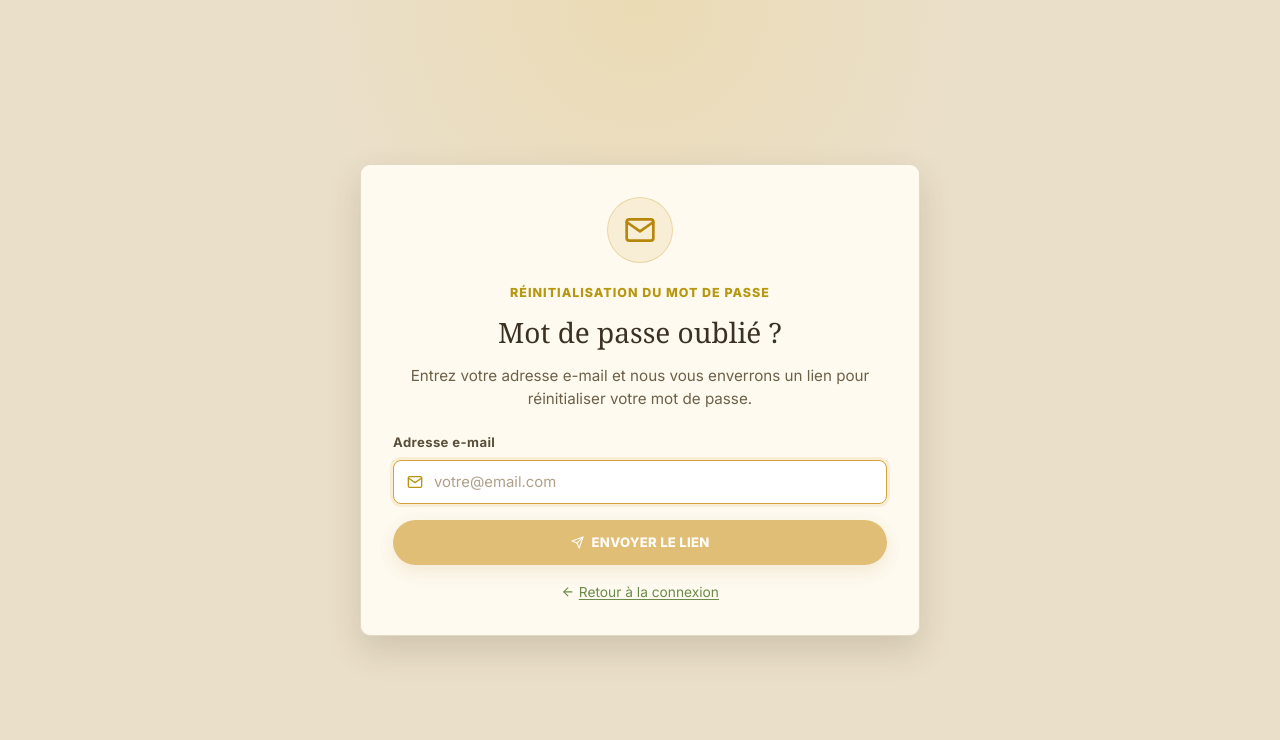
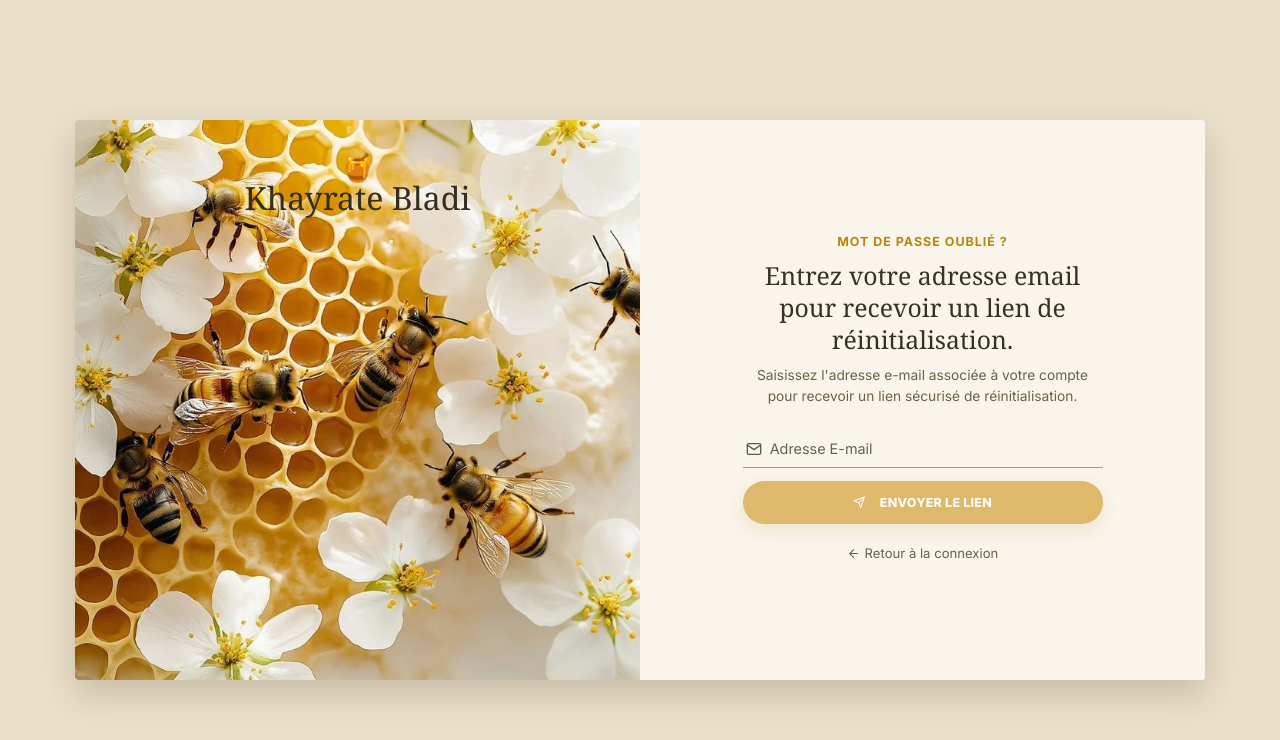
Before and after one commit to ilyilham2233/frontend, a React (Create React App) app: page /forgot-password in a window 1280 px wide. Shown: the top 740 px of the page. Built offline with nearby package versions, Linux system fonts and the light colour scheme; the HTML template or start-up script is replaced by a standard one.

Commit message:
modification

```diff
--- a/src/pages/ForgotPassword.css
+++ b/src/pages/ForgotPassword.css
@@ -1,23 +1,101 @@
-/* ForgotPassword.css - styles specifiques au formulaire */
+/* ForgotPassword.css - styles spécifiques au formulaire */
+
+.forgot-password-page {
+  min-height: 100vh;
+  display: flex;
+  align-items: center;
+  justify-content: center;
+  padding: 2rem;
+  background: #f3f2ef;
+}
+
+.forgot-password-shell {
+  display: grid;
+  grid-template-columns: minmax(420px, 1.6fr) minmax(360px, 1fr);
+  width: 100%;
+  max-width: 1120px;
+  gap: 2rem;
+  background: #fff;
+  border-radius: 40px;
+  overflow: hidden;
+  box-shadow: 0 36px 96px rgba(28, 21, 9, .12);
+}
+
+.forgot-password-visual {
+  min-height: 680px;
+  background-size: cover;
+  background-position: center;
+  position: relative;
+}
+
+.forgot-password-visual-overlay {
+  position: absolute;
+  inset: 0;
+  background: linear-gradient(180deg, rgba(255, 255, 255, .18) 0%, rgba(255, 255, 255, 0) 35%, rgba(255, 255, 255, .18) 100%);
+}
+
+.forgot-password-panel {
+  display: flex;
+  align-items: center;
+  justify-content: center;
+  background: #f9f6ef;
+}
+
+.forgot-password-card {
+  width: 100%;
+  max-width: 420px;
+  padding: 3rem 2.4rem;
+  border-radius: 32px;
+  background: #ffffff;
+  box-shadow: 0 24px 60px rgba(42, 32, 18, .12);
+  border: 1px solid rgba(166, 136, 81, .16);
+}
+
+.forgot-password-header {
+  text-align: left;
+  margin-bottom: 2rem;
+}
+
+.forgot-password-kicker {
+  display: block;
+  margin-bottom: .7rem;
+  color: #9d7c44;
+  font-size: .88rem;
+  font-weight: 700;
+  letter-spacing: .08em;
+  text-transform: uppercase;
+}
+
+.forgot-password-header h1 {
+  margin-bottom: 1rem;
+  color: #2f2a23;
+  font-size: 2rem;
+  line-height: 1.1;
+  font-weight: 700;
+}
+
+.forgot-password-header p {
+  color: #6c6354;
+  font-size: 1rem;
+  line-height: 1.75;
+}
 
 .forgot-form {
   display: flex;
   flex-direction: column;
-  gap: 1rem;
-  margin-bottom: .5rem;
+  gap: 1.25rem;
 }
 
 .forgot-field {
   display: flex;
   flex-direction: column;
-  gap: .45rem;
+  gap: .55rem;
 }
 
 .forgot-field label {
-  color: #5a4e3a;
-  font-size: .82rem;
+  color: #6f5f45;
+  font-size: .95rem;
   font-weight: 700;
-  letter-spacing: .03em;
 }
 
 .forgot-input-wrap {
@@ -28,35 +106,94 @@
 
 .forgot-input-icon {
   position: absolute;
-  left: .9rem;
-  color: #b8960f;
-  font-size: 1rem;
-  pointer-events: none;
+  left: 1rem;
+  color: #c49e5a;
+  font-size: 1.1rem;
 }
 
 .forgot-input-wrap input {
   width: 100%;
-  padding: .75rem 2.6rem .75rem 2.5rem;
-  border: 1px solid rgba(130, 103, 50, .28);
-  border-radius: 8px;
-  background: rgba(255, 255, 255, .7);
-  color: #2d271c;
-  font-size: .93rem;
+  padding: 1.05rem 1.3rem 1.05rem 3.4rem;
+  border: 1px solid rgba(143, 117, 74, .2);
+  border-radius: 18px;
+  background: #fbf8f2;
+  color: #2d271f;
+  font-size: 1rem;
   outline: none;
-  transition: border-color 200ms, box-shadow 200ms;
+  transition: border-color 200ms ease, box-shadow 200ms ease;
 }
 
 .forgot-input-wrap input::placeholder {
-  color: #b0a08a;
+  color: #b9a984;
 }
 
 .forgot-input-wrap input:focus {
-  border-color: #d4a23d;
-  box-shadow: 0 0 0 3px rgba(212, 162, 61, .14);
+  border-color: #c8a653;
+  box-shadow: 0 0 0 4px rgba(200, 166, 83, .14);
   background: #fff;
 }
 
 .forgot-input-wrap input:disabled {
-  opacity: .65;
+  opacity: .85;
   cursor: not-allowed;
 }
+
+.forgot-password-button {
+  width: 100%;
+  padding: 1rem 1.4rem;
+  border: none;
+  border-radius: 999px;
+  background: #c59e4a;
+  color: #fff;
+  font-weight: 800;
+  font-size: .95rem;
+  letter-spacing: .03em;
+  text-transform: uppercase;
+  box-shadow: 0 14px 28px rgba(197, 158, 74, .22);
+  transition: transform 180ms ease, background 180ms ease;
+}
+
+.forgot-password-button:hover:not(:disabled) {
+  transform: translateY(-1px);
+  background: #d3aa5a;
+}
+
+.forgot-password-actions {
+  margin-top: 1.5rem;
+  text-align: center;
+}
+
+.forgot-password-actions a {
+  color: #8d7a5b;
+  font-size: .95rem;
+  font-weight: 600;
+}
+
+.forgot-password-actions a:hover {
+  color: #6f5f45;
+}
+
+@media (max-width: 960px) {
+  .forgot-password-shell {
+    grid-template-columns: 1fr;
+  }
+
+  .forgot-password-visual {
+    min-height: 420px;
+  }
+}
+
+@media (max-width: 640px) {
+  .forgot-password-page {
+    padding: 1rem;
+  }
+
+  .forgot-password-card {
+    padding: 2.2rem 1.8rem;
+    border-radius: 28px;
+  }
+
+  .forgot-password-header h1 {
+    font-size: 1.75rem;
+  }
+}
--- a/src/pages/ForgotPassword.jsx
+++ b/src/pages/ForgotPassword.jsx
@@ -1,111 +1,124 @@
 import React, { useState } from 'react';
 import { Link } from 'react-router-dom';
-import { FiArrowLeft, FiCheckCircle, FiMail, FiSend } from 'react-icons/fi';
+import { FiArrowLeft, FiMail, FiSend } from 'react-icons/fi';
 import { requestPasswordReset } from '../api/auth';
-import './VerifyEmail.css';
-import './ForgotPassword.css';
 
 const ForgotPassword = () => {
-  const [email, setEmail] = useState('');
-  const [status, setStatus] = useState('idle'); // idle | sending | sent | error
+  const [email, setEmail]     = useState('');
+  const [status, setStatus]   = useState('idle');
   const [message, setMessage] = useState('');
 
   const handleSubmit = async (e) => {
     e.preventDefault();
     if (!email.trim()) return;
-
     setStatus('sending');
     setMessage('');
-
     try {
       const data = await requestPasswordReset(email.trim());
       setStatus('sent');
       setMessage(data.message || 'Si cet email existe, un lien de réinitialisation a été envoyé.');
     } catch (err) {
-      const code = err.response?.status;
+      const code       = err.response?.status;
       const apiMessage = err.response?.data?.message || err.response?.data?.errors?.email?.[0];
-
-      if (code === 422) {
       setStatus('error');
-        setMessage(apiMessage || 'Adresse e-mail invalide.');
-      } else {
-        setStatus('error');
-        setMessage(apiMessage || 'Une erreur est survenue. Réessayez plus tard.');
-      }
+      setMessage(code === 422 ? (apiMessage || 'Adresse e-mail invalide.') : (apiMessage || 'Une erreur est survenue.'));
     }
   };
 
   const isSending = status === 'sending';
-  const isSent = status === 'sent';
+  const isSent    = status === 'sent';
+  const isError   = status === 'error';
 
   return (
-    <main className="verify-email-page">
-      <section className="verify-email-card">
+    <main className="login-page">
+      <section className="login-frame">
 
-        {/* Icon */}
-        <div className="verify-email-icon">
-          {isSent ? <FiCheckCircle /> : <FiMail />}
+        {/* Gauche — image */}
+        <div
+          className="login-visual"
+          style={{ backgroundImage: `url(${process.env.PUBLIC_URL}/images/miel2.jpg)` }}
+        >
+          <div className="login-brand">
+            <span className="login-leaf">🍯</span>
+            <h1>Khayrate Bladi</h1>
+          </div>
         </div>
 
+        {/* Droite — formulaire sans card */}
+        <div className="login-panel">
+          <div style={{ width: '100%', maxWidth: '360px' }}>
+
             {/* Header */}
-        <div className="verify-email-header">
-          <span className="verify-email-kicker">Réinitialisation du mot de passe</span>
-          <h1>{isSent ? 'E-mail envoyé !' : 'Mot de passe oublié ?'}</h1>
-          <p>
+            <div className="login-header" style={{ marginBottom: '1.5rem' }}>
+              <p style={{
+                fontSize: '.78rem', fontWeight: 700, letterSpacing: '.08em',
+                color: '#b8860b', textTransform: 'uppercase', marginBottom: '.5rem'
+              }}>
+                Mot de passe oublié ?
+              </p>
+              <h2 style={{
+                fontFamily: "Georgia, 'Times New Roman', serif",
+                fontSize: '1.55rem', fontWeight: 500, color: '#3b3123',
+                marginBottom: '.6rem', lineHeight: 1.3
+              }}>
+                {isSent ? 'E-mail envoyé !' : 'Entrez votre adresse email pour recevoir un lien de réinitialisation.'}
+              </h2>
+              <p style={{ color: '#6d6049', fontSize: '.86rem', lineHeight: 1.5 }}>
                 {isSent
-              ? 'Vérifiez votre boîte mail et cliquez sur le lien reçu pour choisir un nouveau mot de passe.'
-              : 'Entrez votre adresse e-mail et nous vous enverrons un lien pour réinitialiser votre mot de passe.'}
+                  ? 'Vérifiez votre boîte mail et cliquez sur le lien reçu.'
+                  : "Saisissez l'adresse e-mail associée à votre compte pour recevoir un lien sécurisé de réinitialisation."}
               </p>
             </div>
 
-        {/* Message */}
+            {/* Message alert */}
             {message && (
-          <div className={`verify-email-message ${isSent ? 'verify-email-message-verified' : 'verify-email-message-error'}`}>
+              <div className={`alert ${isSent ? 'alert-success' : 'alert-error'}`} style={{ marginBottom: '1rem' }}>
+                <span className="alert-icon">{isSent ? '✓' : '!'}</span>
                 {message}
               </div>
             )}
 
-        {/* Form — masqué après envoi réussi */}
+            {/* Formulaire */}
             {!isSent && (
-          <form onSubmit={handleSubmit} className="forgot-form">
-            <div className="forgot-field">
-              <label htmlFor="fp-email">Adresse e-mail</label>
-              <div className="forgot-input-wrap">
-                <FiMail className="forgot-input-icon" />
+              <form onSubmit={handleSubmit} className="login-form">
+                <div className="login-field">
+                  <FiMail className="login-input-icon" />
                   <input
-                  id="fp-email"
                     type="email"
-                  placeholder="votre@email.com"
+                    placeholder="Adresse E-mail"
                     value={email}
-                  onChange={(e) => {
-                    setEmail(e.target.value);
-                    if (status === 'error') setStatus('idle');
-                  }}
+                    onChange={(e) => { setEmail(e.target.value); if (isError) setStatus('idle'); }}
                     disabled={isSending}
                     required
                     autoFocus
+                    autoComplete="email"
                   />
-              </div>
                 </div>
 
                 <button
                   type="submit"
-              className="verify-email-button"
+                  className="login-submit"
                   disabled={isSending || !email.trim()}
                 >
-              <span className="btn-content">
-                <FiSend />
-                {isSending ? 'Envoi en cours...' : 'Envoyer le lien'}
-              </span>
+                  {isSending
+                    ? 'Envoi en cours...'
+                    : <><FiSend style={{ marginRight: '.4rem' }} /> Envoyer le lien</>
+                  }
                 </button>
               </form>
             )}
 
-        {/* Actions */}
-        <div className="verify-email-actions">
-          <Link to="/login">
+            {/* Lien retour */}
+            <div style={{ marginTop: '1.1rem', textAlign: 'center' }}>
+              <Link to="/login" style={{
+                display: 'inline-flex', alignItems: 'center', gap: '.3rem',
+                color: '#6d6049', fontSize: '.82rem', textDecoration: 'none'
+              }}>
                 <FiArrowLeft /> Retour à la connexion
               </Link>
+            </div>
+
+          </div>
         </div>
 
       </section>
--- a/src/pages/Products.jsx
+++ b/src/pages/Products.jsx
@@ -340,10 +340,11 @@ const Products = () => {
                 {/* Image */}
                 <div className="honey-card-img-wrapper">
                   <img
-                    src={product.image_url || `${process.env.PUBLIC_URL}/images/honey-pure.png`}
+                    src={product.image_url || `${process.env.PUBLIC_URL}/images/honey-hero.png`}
                     alt={product.nom}
                     className="honey-card-img"
-                    onError={e => { e.target.src = `${process.env.PUBLIC_URL}/images/honey-pure.png`; }}
+                    onError={e => { e.target.src = `${process.env.PUBLIC_URL}/images/honey-hero.png`;}}
+
                   />
                   <div className="honey-card-img-glow" />
                 </div>
@@ -362,9 +363,9 @@ const Products = () => {
 
                   {/* Rating */}
                   <div className="honey-card-rating">
-                    <Stars rating={product.note_moyenne || 0} />
+                    <Stars rating={product.avis_avg_note || 0} />
                     <span className="honey-rating-text">
-                      {product.note_moyenne ? `${product.note_moyenne}` : 'Pas encore noté'}
+                      {product.avis_avg_note? `${product.avis_avg_note}` : 'Pas encore noté'}
                     </span>
                   </div>
 
```
Also changed, not shown: 1 other file (tests, documents, lock files or other folders). Lines whose indentation alone changed are shown as unchanged.
